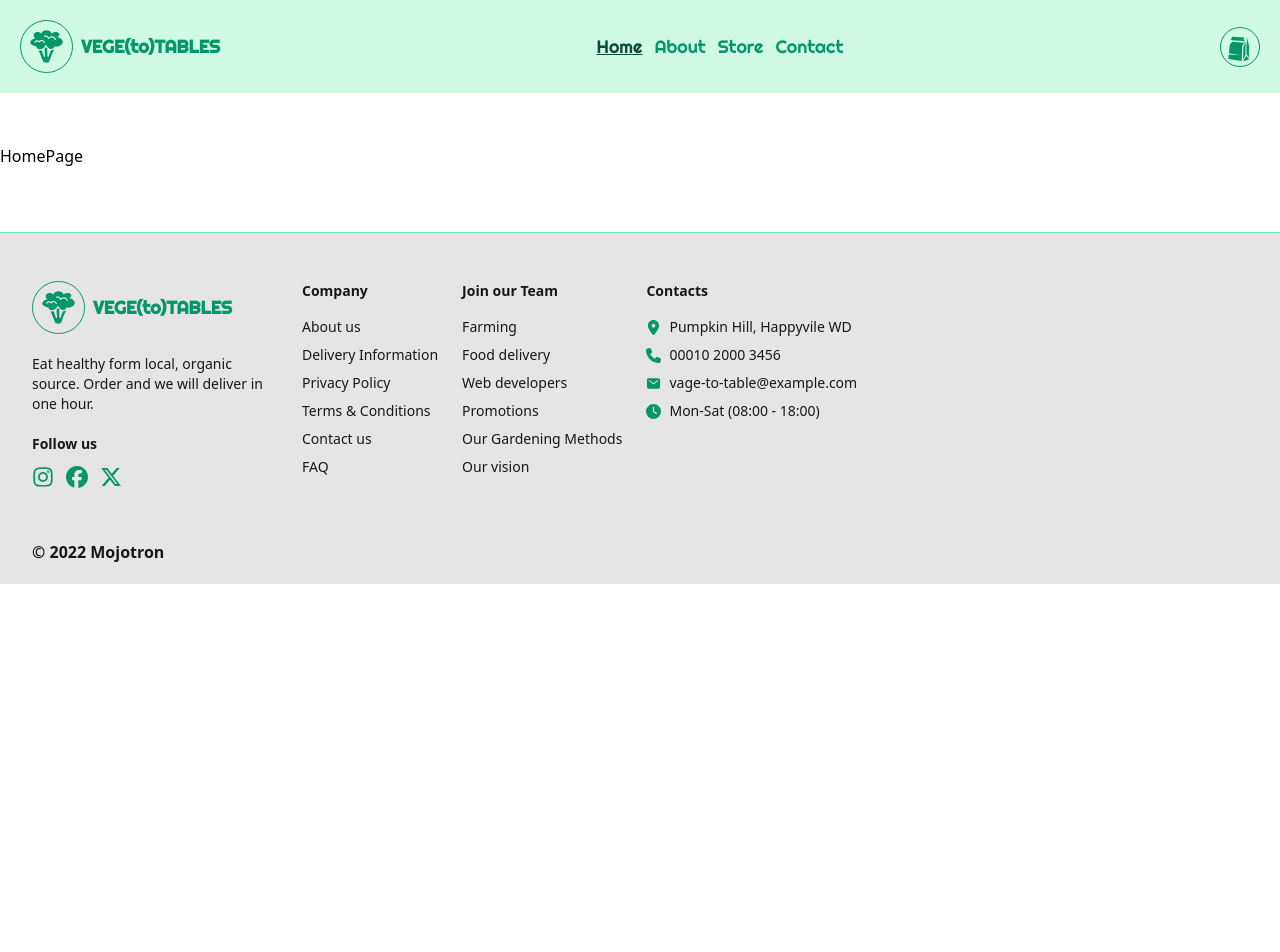
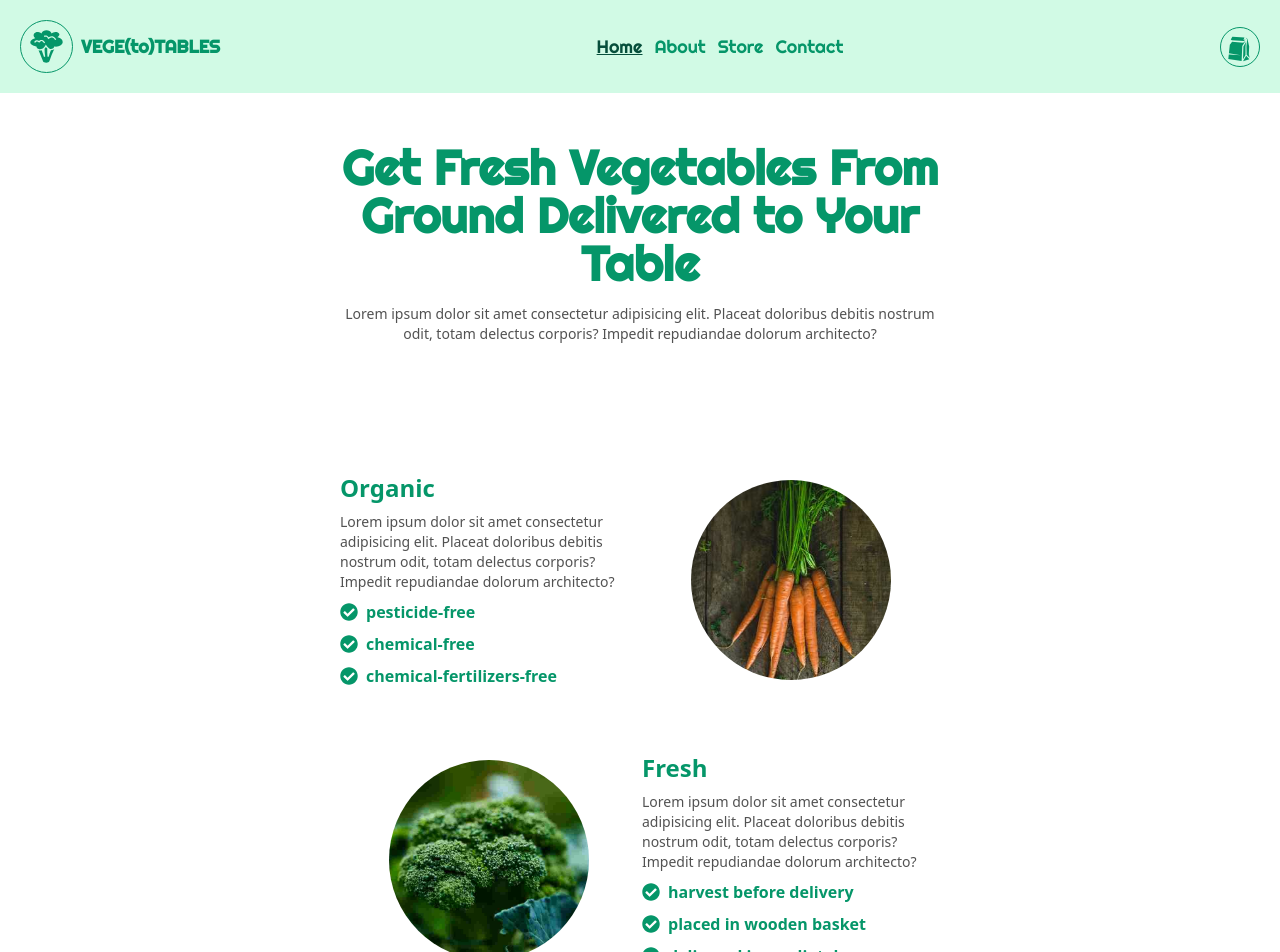
Before and after one commit to mojotron/shopping-cart, a React (Vite) app: page / in a window 1280 px wide. Shown: the top 952 px of the page. Before the commit the page ends 800 px from the top, so only its background shows below. Built offline with nearby package versions, Linux system fonts and the light colour scheme.

Commit message:
add structure, components and style to HomePage

```diff
--- a/src/pages/HomePage/HomePage.tsx
+++ b/src/pages/HomePage/HomePage.tsx
@@ -1,5 +1,197 @@
+import { FaCheckCircle } from 'react-icons/fa';
+import { GiPathDistance, GiBeech, GiBootPrints } from 'react-icons/gi';
+import Slider from '../../ui/Slider/Slider';
+
+const CheckLabel = ({ label }: { label: string }) => {
+  return (
+    <li className="flex gap-2 items-center">
+      <FaCheckCircle size={18} className="text-emerald-600" />{' '}
+      <span className="text-emerald-600 font-bold">{label}</span>
+    </li>
+  );
+};
+
+const TextSide = ({
+  title,
+  text,
+  bullets,
+}: {
+  title: string;
+  text: string;
+  bullets: string[];
+}) => {
+  return (
+    <div className="w-[50%] flex flex-col gap-2 ">
+      <h2 className="text-2xl font-bold text-emerald-600">{title}</h2>
+      <p className="text-sm text-neutral-600">{text}</p>
+      <ul className="flex flex-col gap-2">
+        {bullets.map((item) => (
+          <CheckLabel key={item} label={item} />
+        ))}
+      </ul>
+    </div>
+  );
+};
+
+const ImageSide = ({
+  title,
+  imageUrl,
+}: {
+  title: string;
+  imageUrl: string;
+}) => {
+  return (
+    <div className="w-[50%] min-h-full flex items-center justify-center">
+      <div className="w-[200px] h-[200px] bg-neutral-300 rounded-full overflow-hidden">
+        <img
+          className="w-full h-full object-cover"
+          src={imageUrl}
+          alt={title}
+        />
+      </div>
+    </div>
+  );
+};
+
+const TextAndImage = ({
+  title,
+  text,
+  bullets,
+  imageUrl,
+  orientation = 'left',
+}: {
+  title: string;
+  text: string;
+  bullets: string[];
+  imageUrl: string;
+  orientation: 'left' | 'right';
+}) => {
+  return (
+    <section className="w-[600px] min-h-[100px] flex gap-1 py-8">
+      {orientation === 'left' ? (
+        <>
+          <TextSide title={title} text={text} bullets={bullets} />
+          <ImageSide imageUrl={imageUrl} title={title} />
+        </>
+      ) : (
+        <>
+          <ImageSide imageUrl={imageUrl} title={title} />
+          <TextSide title={title} text={text} bullets={bullets} />
+        </>
+      )}
+    </section>
+  );
+};
+// DELETE TODO
+const TempElement = ({ temp }: { temp: string }) => {
+  return (
+    <div>
+      <h2>Hello {temp}</h2>
+    </div>
+  );
+};
+
 const HomePage = () => {
-  return <div>HomePage</div>;
+  return (
+    <div className="flex flex-col items-center gap-24">
+      <header className="max-w-[600px] text-center">
+        <h1 className="text-emerald-600 font-bold text-5xl font-righteous mb-4">
+          Get Fresh Vegetables From Ground Delivered to Your Table
+        </h1>
+        <p className="text-sm text-neutral-600">
+          Lorem ipsum dolor sit amet consectetur adipisicing elit. Placeat
+          doloribus debitis nostrum odit, totam delectus corporis? Impedit
+          repudiandae dolorum architecto?
+        </p>
+      </header>
+      <section>
+        <TextAndImage
+          title="Organic"
+          text="Lorem ipsum dolor sit amet consectetur adipisicing elit. Placeat
+          doloribus debitis nostrum odit, totam delectus corporis? Impedit
+          repudiandae dolorum architecto?"
+          bullets={[
+            'pesticide-free',
+            'chemical-free',
+            'chemical-fertilizers-free',
+          ]}
+          imageUrl="./images/maja-vujic-carrot.jpg"
+          orientation="left"
+        />
+        <TextAndImage
+          title="Fresh"
+          text="Lorem ipsum dolor sit amet consectetur adipisicing elit. Placeat
+          doloribus debitis nostrum odit, totam delectus corporis? Impedit
+          repudiandae dolorum architecto?"
+          bullets={[
+            'harvest before delivery',
+            'placed in wooden basket',
+            'delivered immediately',
+          ]}
+          imageUrl="./images/hans-ripa-broccoli.jpg"
+          orientation="right"
+        />
+        <TextAndImage
+          title="Delivery"
+          text="Lorem ipsum dolor sit amet consectetur adipisicing elit. Placeat
+          doloribus debitis nostrum odit, totam delectus corporis? Impedit
+          repudiandae dolorum architecto?"
+          bullets={['range of 20km', 'no extra charge', 'lighting fast']}
+          imageUrl="./images/eric-prouzet-potato.jpg"
+          orientation="left"
+        />
+      </section>
+
+      <section className="bg-emerald-600 w-full pt-24 flex flex-col items-center">
+        <header className="text-center w-[600px]">
+          <h2 className="text-emerald-100 text-5xl font-righteous font-bold mb-4">
+            We Will Deliver Only The Best Vegetables
+          </h2>
+          <h3 className="text-emerald-200 text-md">
+            Rest of the grown vegetables go to our animal farm friends as food
+            for live stock
+          </h3>
+        </header>
+        <main className="flex gap-12 pt-24">
+          <div className="w-[175px] h-[200px] rounded-tr-full rounded-tl-full bg-emerald-50 flex flex-col items-center justify-center gap-2 text-center">
+            <GiPathDistance size={50} className="text-emerald-600" />
+            <h3 className="font-bold text-emerald-600">Local</h3>
+            <p className="text-xs text-neutral-600">
+              Lorem ipsum dolor sit amet consectetur adipisicing elit. Sunt,
+              ipsum!
+            </p>
+          </div>
+          <div className="w-[175px] h-[200px] rounded-tr-full rounded-tl-full bg-emerald-50 flex flex-col items-center justify-center gap-2 text-center">
+            <GiBootPrints size={50} className="text-emerald-600" />
+            <h3 className="font-bold text-emerald-600">Low Carbon Footprint</h3>
+            <p className="text-xs text-neutral-600">
+              Lorem ipsum dolor sit amet consectetur adipisicing elit. Sunt,
+              ipsum!
+            </p>
+          </div>
+          <div className="w-[175px] h-[200px] rounded-tr-full rounded-tl-full bg-emerald-50 flex flex-col items-center justify-center gap-2 text-center">
+            <GiBeech size={50} className="text-emerald-600" />
+            <h3 className="font-bold text-emerald-600">No Waste</h3>
+            <p className="text-xs text-neutral-600">
+              Lorem ipsum dolor sit amet consectetur adipisicing elit. Sunt,
+              ipsum!
+            </p>
+          </div>
+        </main>
+      </section>
+
+      <section>
+        <Slider
+          slides={[
+            { id: '1', element: <TempElement temp="1" /> },
+            { id: '2', element: <TempElement temp="2" /> },
+            { id: '3', element: <TempElement temp="3" /> },
+            { id: '4', element: <TempElement temp="4" /> },
+          ]}
+        />
+      </section>
+    </div>
+  );
 };
 
 export default HomePage;
--- /dev/null
+++ b/src/ui/Slider/Slider.tsx
@@ -0,0 +1,55 @@
+import React, { ReactElement, useState } from 'react';
+
+type SlideType = {
+  id: string;
+  element: ReactElement;
+};
+
+type PropsType = {
+  slides: SlideType[];
+};
+
+const Slider = ({ slides }: PropsType) => {
+  const [currentIndex, setCurrentIndex] = useState(0);
+
+  const handleGoLeft = () => {
+    if (currentIndex === 0) return;
+    setCurrentIndex((oldValue) => oldValue - 1);
+  };
+
+  const handleGoRight = () => {
+    if (currentIndex === slides.length - 1) return;
+    setCurrentIndex((oldValue) => oldValue + 1);
+  };
+
+  const handleChangeSlide = (index: number) => {
+    setCurrentIndex(index);
+  };
+
+  return (
+    <div>
+      {slides[currentIndex].element}
+      <div>
+        <button type="button" onClick={handleGoLeft}>
+          left
+        </button>
+        <button type="button" onClick={handleGoRight}>
+          right
+        </button>
+
+        <div className="flex justify-between items-center gap-3">
+          {Array.from({ length: slides.length }, (_, i) => (
+            // eslint-disable-next-line
+            <span
+              key={i}
+              onClick={() => handleChangeSlide(i)}
+              className={`inline-block w-3 h-3 ${i === currentIndex ? 'bg-emerald-600' : 'bg-neutral-400'} rounded-full`}
+            ></span>
+          ))}
+        </div>
+      </div>
+    </div>
+  );
+};
+
+export default Slider;
```
